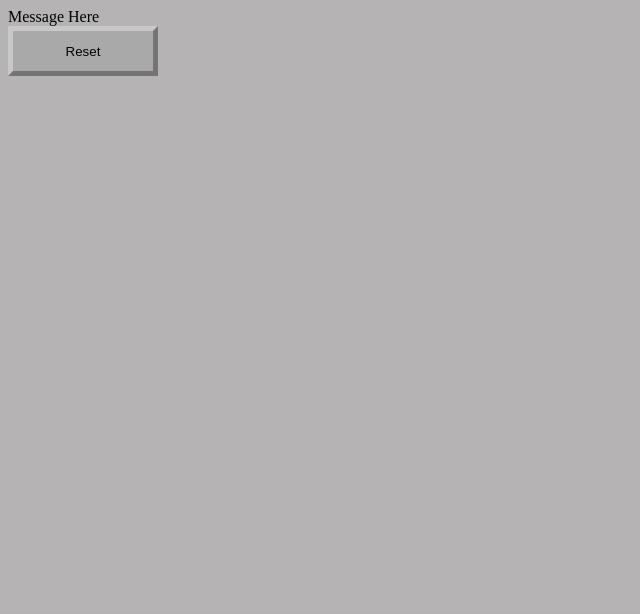
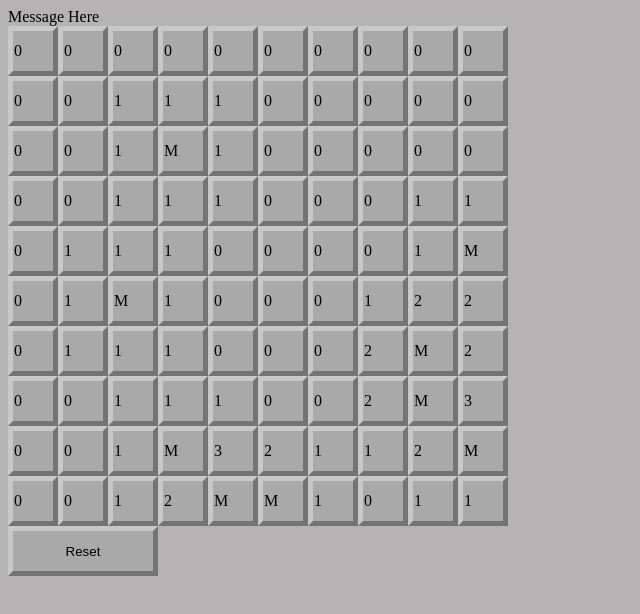
Before and after one commit to movlan/Minesweeper, a plain HTML site: page index.html in a window 1280 px wide. Shown: the whole page, without its empty margins (0-640 px from the left). Drawn offline with Linux system fonts and the light colour scheme.

Commit message:
fixed index

```diff
--- a/index.html
+++ b/index.html
@@ -5,7 +5,7 @@
     <meta name="viewport" content="width=device-width, initial-scale=1.0">
     <title>Minesweeper</title>
     <link rel="stylesheet" href="source/ccs/style.css">
-    <script defer src="source//scrypt.js"></script>
+    <script defer src="source/js/scrypt.js"></script>
 </head>
 <body>
     <div class="container">
```
